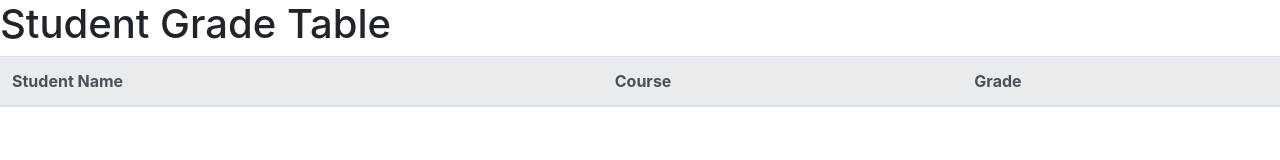
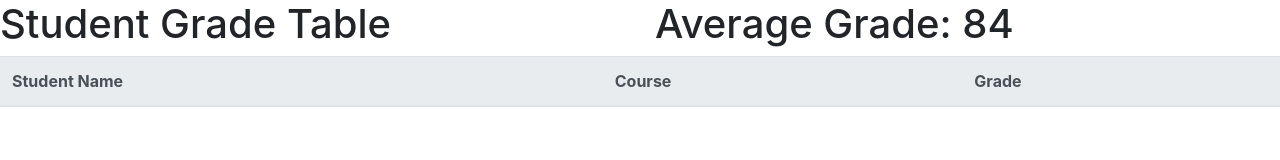
Before and after one commit to Nathan-reitan/student-grade-table, a plain HTML site: page index.html in a window 1280 px wide. Drawn offline with nearby package versions, Linux system fonts and the light colour scheme; no server answers.

Commit message:
header styling started

```diff
--- a/components/grade-table.js
+++ b/components/grade-table.js
@@ -4,7 +4,7 @@ class GradeTable{
   }
   updateGrades(grades){
     this.tableElement.gradeTable;
-    destroyChildren;
+    destroyChildren();
     for (var i=0;i<grades.length;i++){
       var row = document.createElement("tr");
       var name = document.createElement("td");
--- a/index.html
+++ b/index.html
@@ -8,7 +8,15 @@
   <link rel="stylesheet" href="https://cdnjs.cloudflare.com/ajax/libs/twitter-bootstrap/4.4.1/css/bootstrap.css">
 </head>
 <header>
-  <h1>Student Grade Table</h1>
+  <div class="row">
+    <div class="col">
+    <h1>Student Grade Table</h1>
+    </div>
+    <div class="col">
+      <h1>Average Grade: 84</h1>
+
+    </div>
+  </div>
 </header>
 <body>
   <table class="table table-striped">
```
